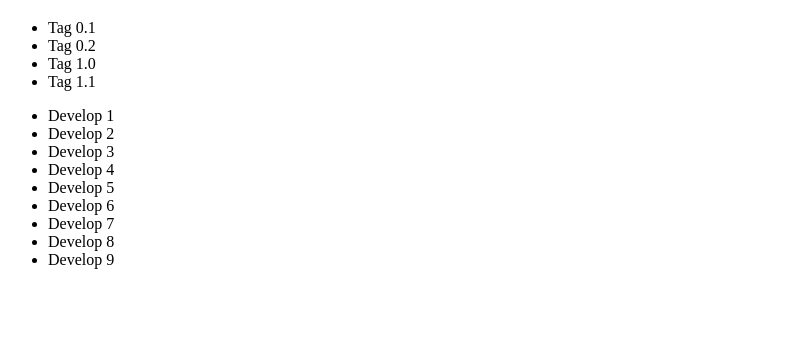
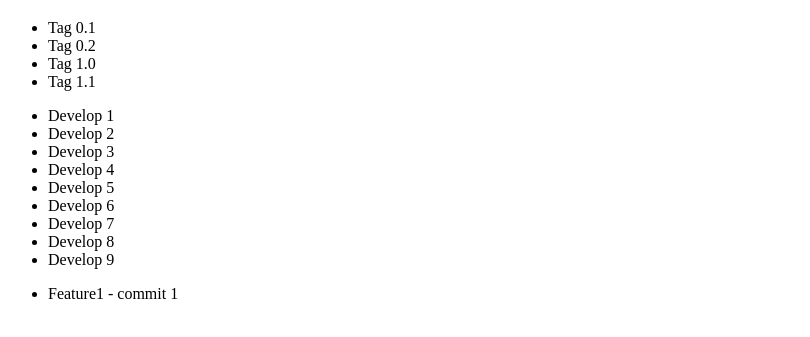
Before and after one commit to murete/DWEC01, a plain HTML site: page index.html in a window 1280 px wide. Shown: the part 61-398 px from the top of the page, without its empty margins (0-810 px from the left). Drawn offline with Linux system fonts and the light colour scheme.

Commit message:
Feature1 – commit1

```diff
--- a/index.html
+++ b/index.html
@@ -24,6 +24,9 @@
         <li>Develop 8</li>
         <li>Develop 9</li>
     </ul>
+    <ul>
+        <li>Feature1 - commit 1</li>
+    </ul>
 
 </body>
 </html>
```
